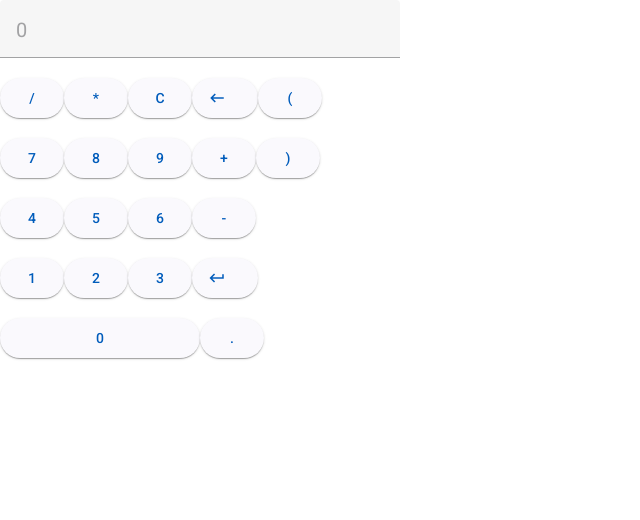
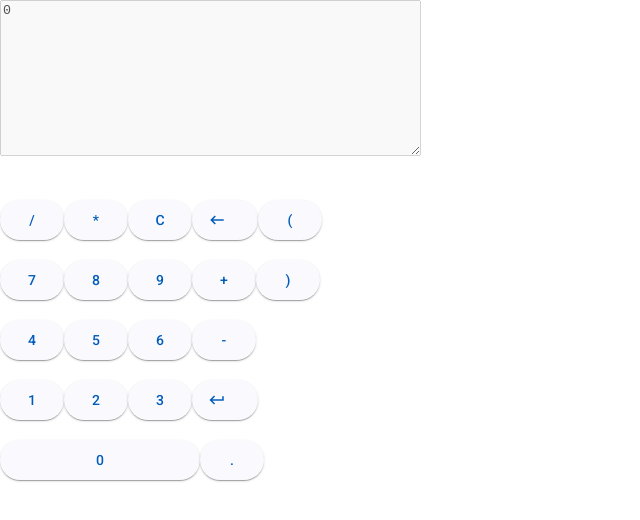
Before and after one commit to luisalejandrofigueredo/calculadora, an Angular app: page / in a window 1280 px wide. Shown: the top 520 px of the page, without its empty margins (0-640 px from the left). Built offline with nearby package versions, Linux system fonts and the light colour scheme; a web font is replaced by a local one.

Commit message:
20/02/2025

```diff
--- a/src/app/app.component.html
+++ b/src/app/app.component.html
@@ -1,7 +1,6 @@
-<mat-form-field style="width: 400px;font-size: 20px;font-weight: 400;">
-  <textarea matInput  disabled="true"  cdkTextareaAutosize #autosize="cdkTextareaAutosize" cdkAutosizeMinRows="1"
-    cdkAutosizeMaxRows="10" >{{calculo}}</textarea>
-</mat-form-field>
+<cdk-virtual-scroll-viewport itemSize="200" class="scroll-viewport">
+    <textarea appAutoscroll  disabled="true" rows="10" cols="50">{{calculo}}</textarea>
+</cdk-virtual-scroll-viewport>
 <div class="row">
   <div class="border">
     <div>
@@ -18,7 +17,7 @@
           <button mat-raised-button (click)="siete()">7</button>
           <button mat-raised-button (click)="ocho()">8</button>
           <button mat-raised-button (click)="nueve()">9</button>
-      <button mat-raised-button (click)="suma()" >+</button>
+          <button mat-raised-button (click)="suma()">+</button>
           <button mat-raised-button (click)="cierro_parentesis()">)</button>
         </div>
         <div class="separación"></div>
@@ -33,12 +32,12 @@
           <button mat-raised-button (click)="uno()">1</button>
           <button mat-raised-button (click)="dos()">2</button>
           <button mat-raised-button (click)="tres()">3</button>
-      <button mat-raised-button (click)="total()" ><mat-icon>keyboard_return</mat-icon></button>
+          <button mat-raised-button (click)="total()"><mat-icon>keyboard_return</mat-icon></button>
         </div>
         <div class="separación"></div>
         <div class="row">
           <button mat-raised-button width class="button" (click)="cero()">0</button>
-    <button mat-raised-button (click)="punto()" >.</button>
+          <button mat-raised-button (click)="punto()">.</button>
         </div>
       </div>
     </div>
--- a/src/app/app.component.scss
+++ b/src/app/app.component.scss
@@ -20,3 +20,8 @@
     display: flex;
     flex-flow: row;
 }
+
+.scroll-viewport {
+    height: 200px; // Ajusta la altura según tus necesidades
+    overflow-y: auto;
+}
--- a/src/app/app.component.ts
+++ b/src/app/app.component.ts
@@ -1,4 +1,4 @@
-import { Component, HostListener, inject } from '@angular/core';
+import { AfterViewChecked, Component, ElementRef, HostListener, inject, ViewChild } from '@angular/core';
 import { RouterOutlet } from '@angular/router';
 import { MatButtonModule } from '@angular/material/button';
 import { MatFormFieldModule } from '@angular/material/form-field';
@@ -16,18 +16,24 @@ import {
   MatDialogRef,
   MatDialogTitle,
 } from '@angular/material/dialog';
+import {ScrollingModule} from '@angular/cdk/scrolling';
+import {AutoscrollDirective  } from "./autoscroll.directive";
 
 @Component({
   selector: 'app-root',
-  imports: [RouterOutlet, MatButtonModule, MatFormFieldModule, TextFieldModule, MatInputModule, MatIconModule, MatDialogModule],
+  imports: [RouterOutlet, MatButtonModule, MatFormFieldModule, TextFieldModule, MatInputModule, MatIconModule, MatDialogModule, ScrollingModule, AutoscrollDirective],
   templateUrl: './app.component.html',
   styleUrl: './app.component.scss'
 })
-export class AppComponent {
+export class AppComponent implements AfterViewChecked{
   title = 'calculadora';
   calculo = '0';
   flagPunto = false;
   readonly dialog = inject(MatDialog);
+  @ViewChild('miInput') miInput: ElementRef | undefined;
+  simulateArrowDown() {
+    this.miInput!.nativeElement.scrollTop = this.miInput!.nativeElement.scrollHeight;
+  }
   uno() {
     if (this.calculo === '0') {
       this.calculo = '1';
@@ -99,7 +105,6 @@ export class AppComponent {
   suma() {
     this.calculo = this.calculo + "+" + "\n";
     this.flagPunto = false;
-
   }
   resta() {
     this.calculo = this.calculo + "-" + "\n";
@@ -204,4 +209,13 @@ export class AppComponent {
       this.borrar();
     }
   }
+
+  ngAfterViewChecked() {
+    this.scrollToBottom();
+  }
+  scrollToBottom(): void {
+    try {
+      this.miInput!.nativeElement.scrollTop = this.miInput!.nativeElement.scrollHeight;
+    } catch (err) { }
+  }
 }
--- /dev/null
+++ b/src/app/autoscroll.directive.ts
@@ -0,0 +1,13 @@
+import { Directive, ElementRef, AfterViewChecked } from '@angular/core';
+
+@Directive({
+  selector: '[appAutoscroll]'
+})
+export class AutoscrollDirective implements AfterViewChecked {
+  constructor(private el: ElementRef) {}
+
+  ngAfterViewChecked() {
+    this.el.nativeElement.scrollTop = this.el.nativeElement.scrollHeight;
+  }
+
+}
```
Also changed, not shown: 1 other file (tests, documents, lock files or other folders). Lines whose indentation alone changed are shown as unchanged.
